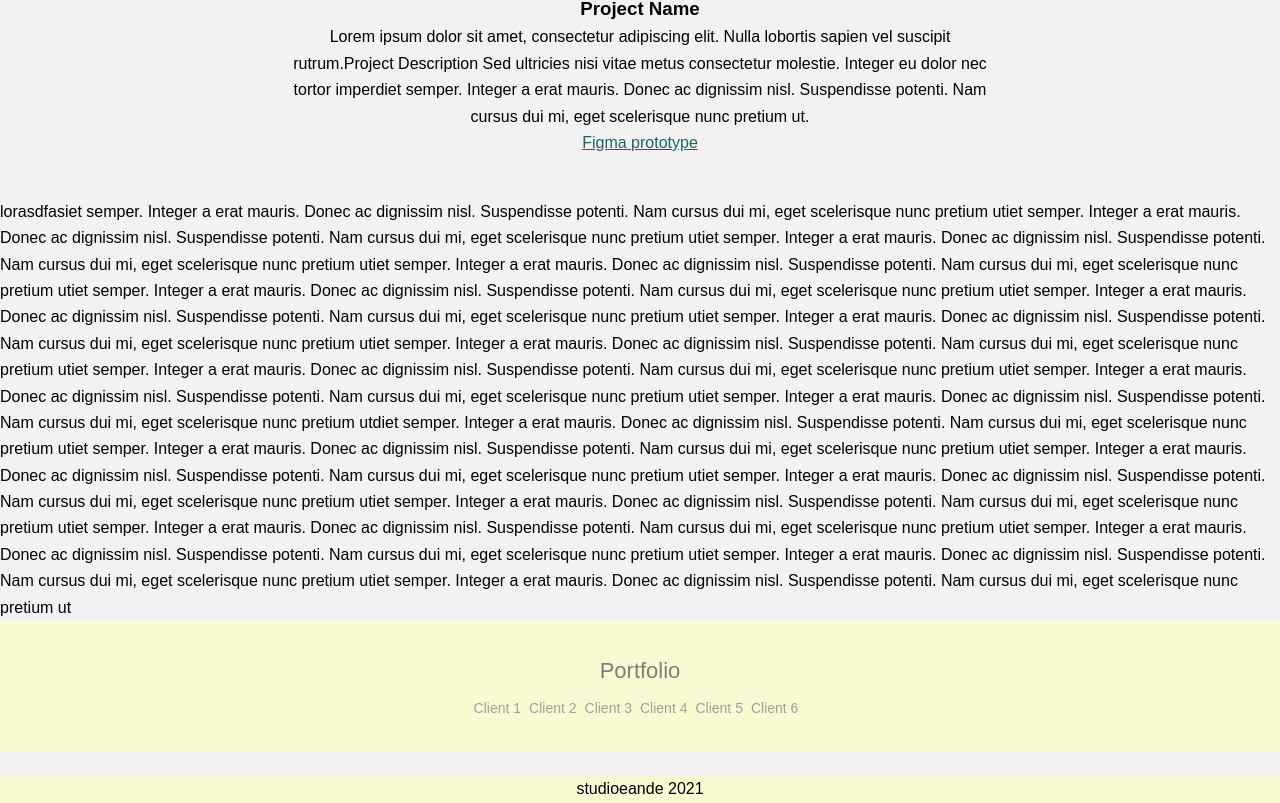
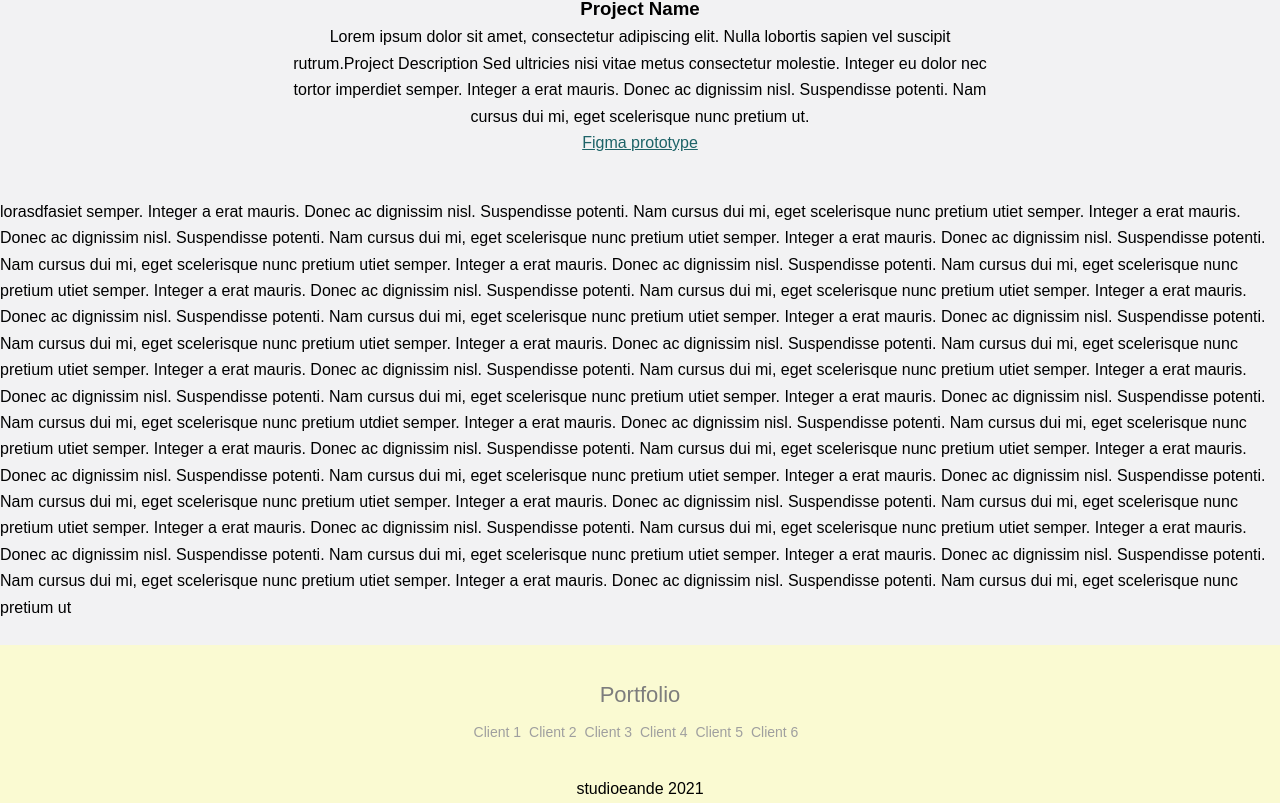
Before and after one commit to BrandonHumphry/Components, a React (Create React App) app: page /client1 in a window 1280 px wide. Shown: the part 368-1171 px from the top of the page. Built offline with nearby package versions, Linux system fonts and the light colour scheme.

Commit message:
changed the way I am mapping the two different footer components into App.js, still not the solution I want but better than what I had

```diff
--- a/src/App.js
+++ b/src/App.js
@@ -32,17 +32,18 @@ const App = () => {
               </Route>
               <Route path="/portfolio">
                 <Portfolio />
+                <Footer />
               </Route>
               <Route path="/contact">
                 <Contact />
               </Route>
               <Route path="/client1">
                 <Client1 />
+                <FooterPortfolio />
               </Route>
               <Redirect to="/" />
             </Switch>
           </main>{" "}
-          <Footer />
         </body>
       </div>
     </Router>
--- a/src/Components/Footer/FooterPortfolio.js
+++ b/src/Components/Footer/FooterPortfolio.js
@@ -3,7 +3,7 @@ import "./FooterStyle.css";
 
 const Footer = () => {
   return (
-    <div className="footer">
+    <footer className="footer">
       <div className="NavigationProfile">
         <div className="portfolio">
           <Link to="/portfolio">Portfolio</Link>
@@ -17,7 +17,15 @@ const Footer = () => {
           <Link to="/client1">Client 6</Link>
         </div>
       </div>
-    </div>
+
+      <div id="toTop">
+        <a className="smoothscroll" title="Back to Top" href="#home">
+          {/* how to make this dynamic so the scroll goes back up to the first div on each page */}
+          <i className="icon-up-open"></i>
+        </a>
+      </div>
+      <section>studioeande 2021</section>
+    </footer>
   );
 };
 
--- a/src/pages/Clients/Client1/Client1.js
+++ b/src/pages/Clients/Client1/Client1.js
@@ -62,7 +62,6 @@ const Client1 = () => {
           mauris. Donec ac dignissim nisl. Suspendisse potenti. Nam cursus dui
           mi, eget scelerisque nunc pretium ut"
         />
-        <FooterPortfolio />
       </div>
     </div>
   );
```
